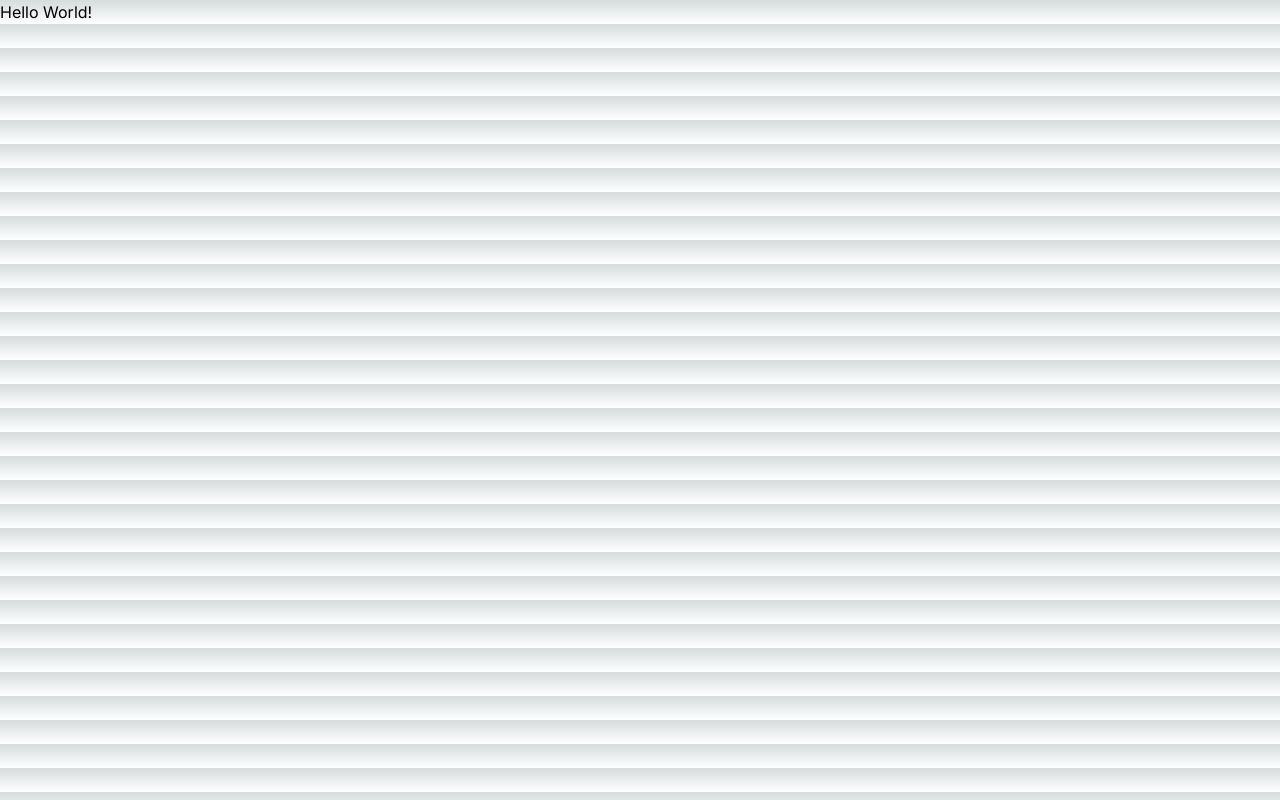
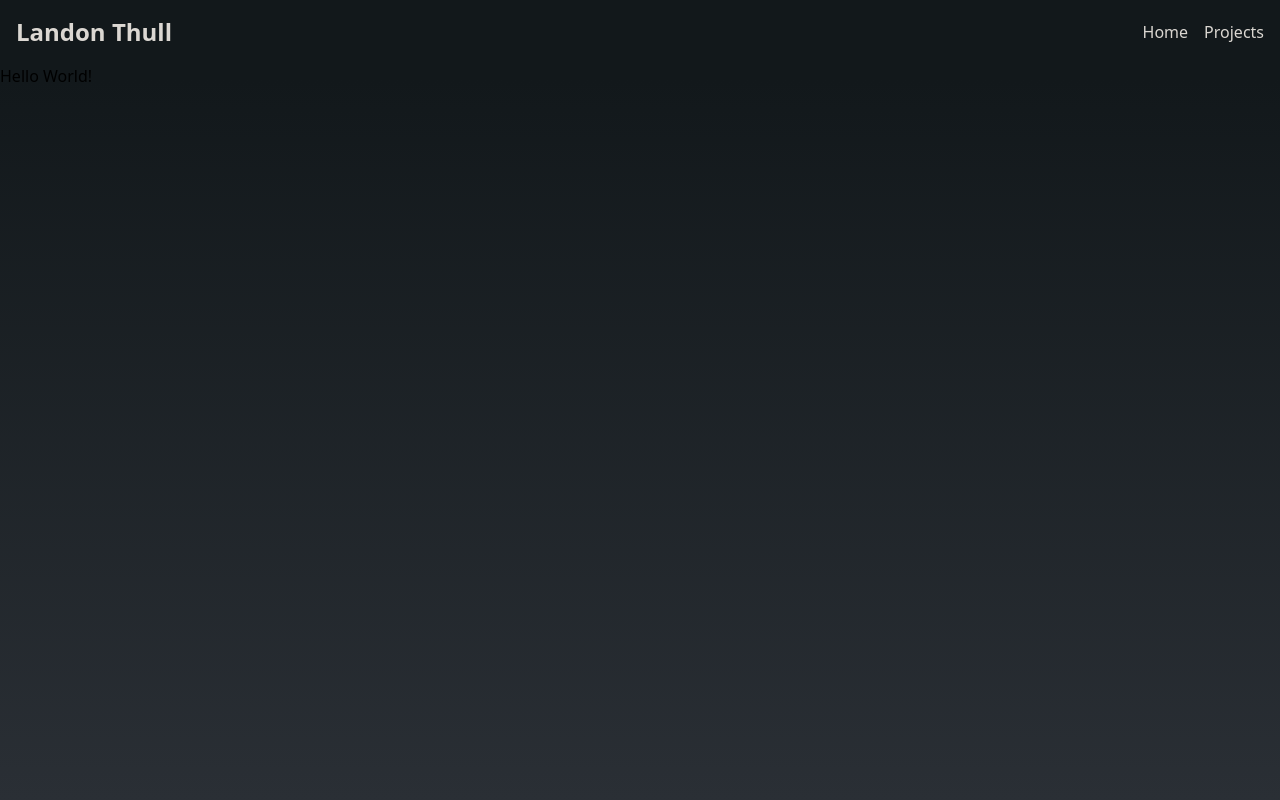
Before and after one commit to landon-thull/landonthull.com, a Next.js app: page / in a window 1280 px wide. Built offline with nearby package versions, Linux system fonts and the light colour scheme.

Commit message:
feat: add Header component to layout

```diff
--- a/src/app/layout.tsx
+++ b/src/app/layout.tsx
@@ -1,8 +1,6 @@
 import './globals.css'
 import type { Metadata } from 'next'
-import { Inter } from 'next/font/google'
-
-const inter = Inter({ subsets: ['latin'] })
+import Header from "@/components/Header";
 
 export const metadata: Metadata = {
   title: 'Create Next App',
@@ -16,7 +14,10 @@ export default function RootLayout({
 }) {
   return (
     <html lang="en">
-      <body className={inter.className}>{children}</body>
+      <body className="bg-fixed bg-gradient-to-b from-black from-10% to-gunmetal">
+          <Header/>
+          {children}
+      </body>
     </html>
   )
 }
```
